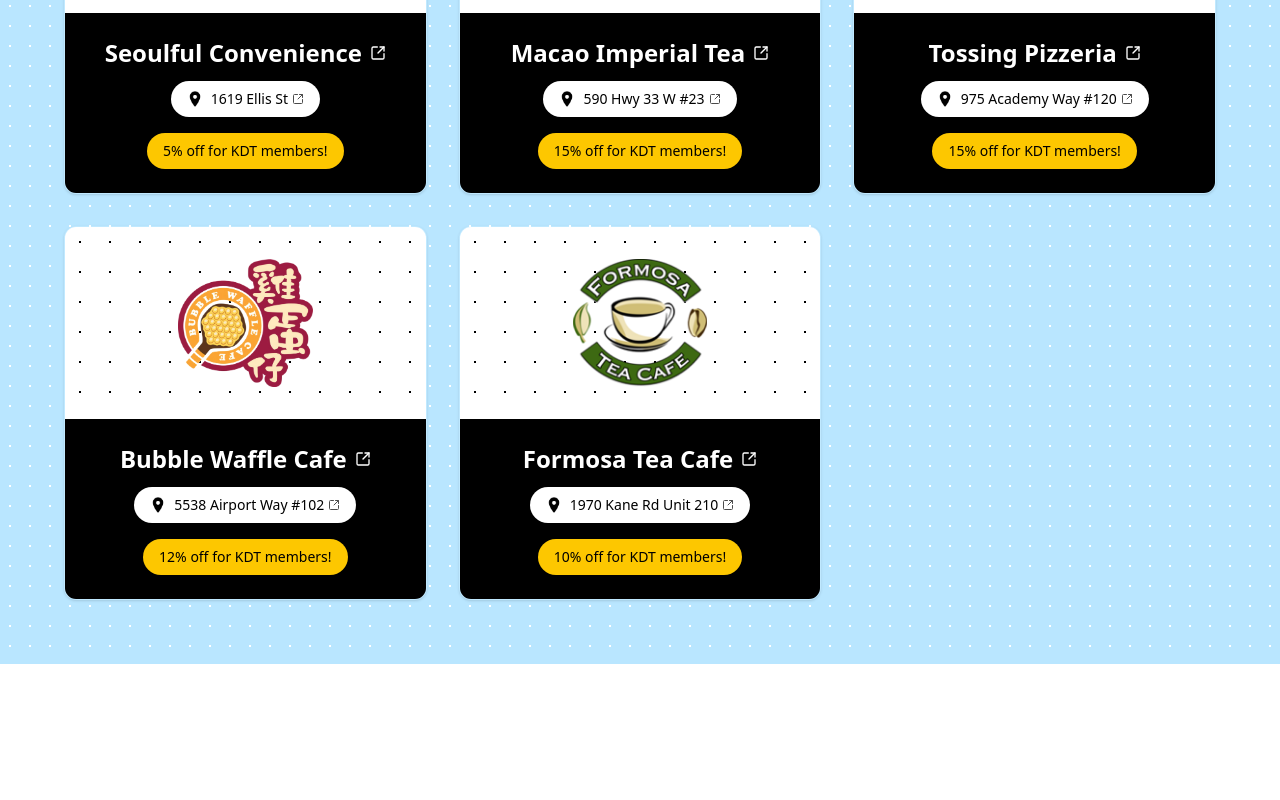
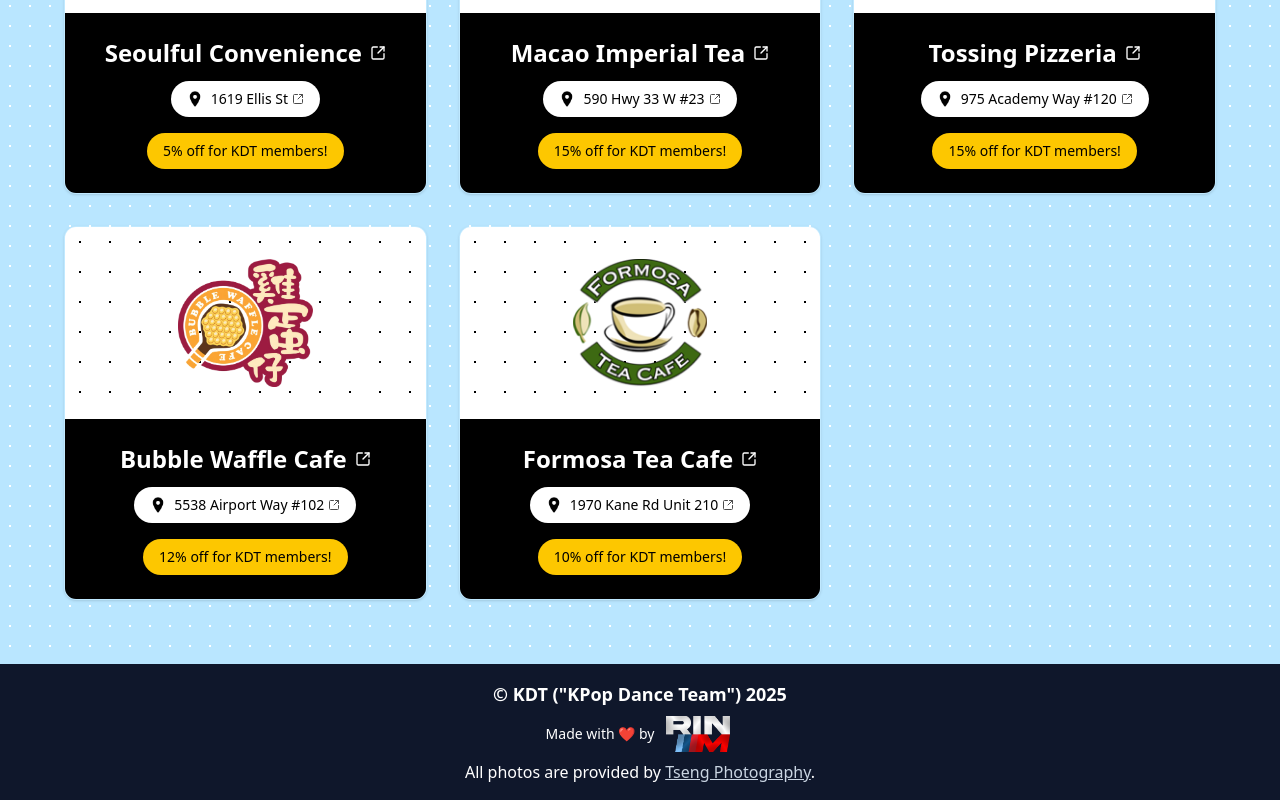
Before and after one commit to kdtsuo/vite, a React (Vite) app: page /sponsors in a window 1280 px wide. Shown: the part 364-1164 px from the top of the page. Before the commit the page ends 1028 px from the top, so only its background shows below. Built offline with nearby package versions, Linux system fonts and the light colour scheme.

Commit message:
add Footer component to Contacts and Sponsors pages for consistent layout

```diff
--- a/src/components/Footer.tsx
+++ b/src/components/Footer.tsx
@@ -29,8 +29,9 @@ export default function Footer() {
           href="https://www.tsengphoto.ca/"
           target="_blank"
         >
-          Matthew Tseng
+          Tseng Photography
         </a>
+        .
       </p>
     </div>
   );
--- a/src/pages/Contacts.tsx
+++ b/src/pages/Contacts.tsx
@@ -20,6 +20,7 @@ import { useForm } from "react-hook-form";
 import { toast } from "sonner";
 import * as z from "zod";
 import emailjs from "emailjs-com";
+import Footer from "@/components/Footer";
 
 // Define schema for form validation
 const formSchema = z.object({
@@ -116,6 +117,7 @@ export default function Contacts() {
   ];
 
   return (
+    <div>
       <div
         className="bg-lb-100 h-auto lg:h-screen w-full flex items-center justify-center pt-40 pb-20 lg:py-10
       bg-[radial-gradient(#ffffff_1px,transparent_1px)] [background-size:20px_20px]"
@@ -161,7 +163,10 @@ export default function Contacts() {
           {/* Contact Form Section */}
           <div className="w-full lg:w-2/3 p-12">
             <Form {...form}>
-            <form onSubmit={form.handleSubmit(onSubmit)} className="space-y-6">
+              <form
+                onSubmit={form.handleSubmit(onSubmit)}
+                className="space-y-6"
+              >
                 <h2 className="text-3xl font-bold text-center mb-6">
                   Directly Contact Us
                 </h2>
@@ -232,5 +237,8 @@ export default function Contacts() {
 
         <Toaster />
       </div>
+
+      <Footer />
+    </div>
   );
 }
--- a/src/pages/Sponsors.tsx
+++ b/src/pages/Sponsors.tsx
@@ -9,6 +9,7 @@ import macaoimperialtea from "@/assets/sponsors/macaoimperialtea.png";
 import seoulful from "@/assets/sponsors/seoulful.png";
 import locationLogo from "@/assets/img/icons/locationlogo.png";
 import { SquareArrowOutUpRight } from "lucide-react";
+import Footer from "@/components/Footer";
 
 // Define types for sponsors and quick links
 interface SponsorData {
@@ -149,6 +150,7 @@ export default function Sponsors() {
   ];
 
   return (
+    <div>
       <section
         id="sponsors"
         className="relative overflow-hidden px-10 bg-lb-100 bg-[radial-gradient(#ffffff_1px,transparent_1px)] [background-size:20px_20px]
@@ -171,5 +173,7 @@ export default function Sponsors() {
           </div>
         </div>
       </section>
+      <Footer />
+    </div>
   );
 }
```
Lines whose indentation alone changed are shown as unchanged.
